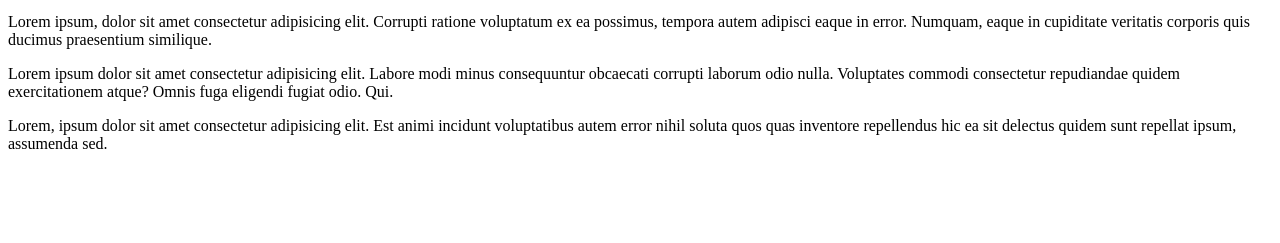
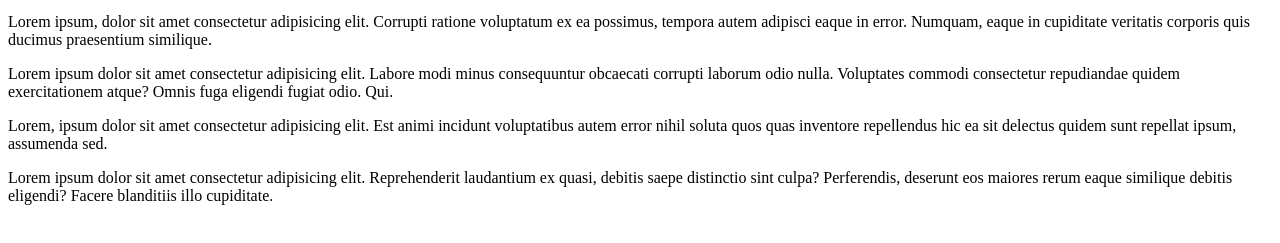
Before and after one commit to smyxxxx34/Curso-em-video-github-desktop, a plain HTML site: page site-exemplo/index.html in a window 1280 px wide. Shown: the part 119-362 px from the top of the page. Drawn offline with Linux system fonts and the light colour scheme.

Commit message:
atualização readme

```diff
--- a/site-exemplo/index.html
+++ b/site-exemplo/index.html
@@ -12,5 +12,6 @@
     <p>Lorem ipsum, dolor sit amet consectetur adipisicing elit. Corrupti ratione voluptatum ex ea possimus, tempora autem adipisci eaque in error. Numquam, eaque in cupiditate veritatis corporis quis ducimus praesentium similique.</p>
     <p>Lorem ipsum dolor sit amet consectetur adipisicing elit. Labore modi minus consequuntur obcaecati corrupti laborum odio nulla. Voluptates commodi consectetur repudiandae quidem exercitationem atque? Omnis fuga eligendi fugiat odio. Qui.</p>
     <p>Lorem, ipsum dolor sit amet consectetur adipisicing elit. Est animi incidunt voluptatibus autem error nihil soluta quos quas inventore repellendus hic ea sit delectus quidem sunt repellat ipsum, assumenda sed.</p>
+    <p>Lorem ipsum dolor sit amet consectetur adipisicing elit. Reprehenderit laudantium ex quasi, debitis saepe distinctio sint culpa? Perferendis, deserunt eos maiores rerum eaque similique debitis eligendi? Facere blanditiis illo cupiditate.</p>
 </body>
 </html>
```
